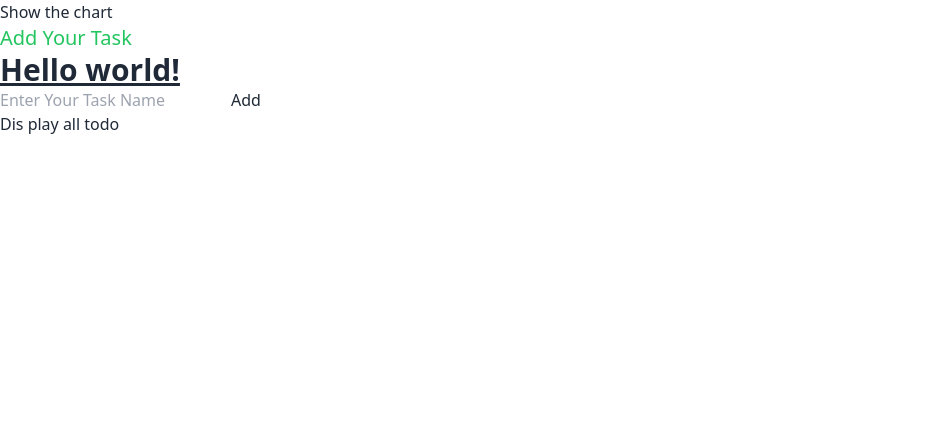
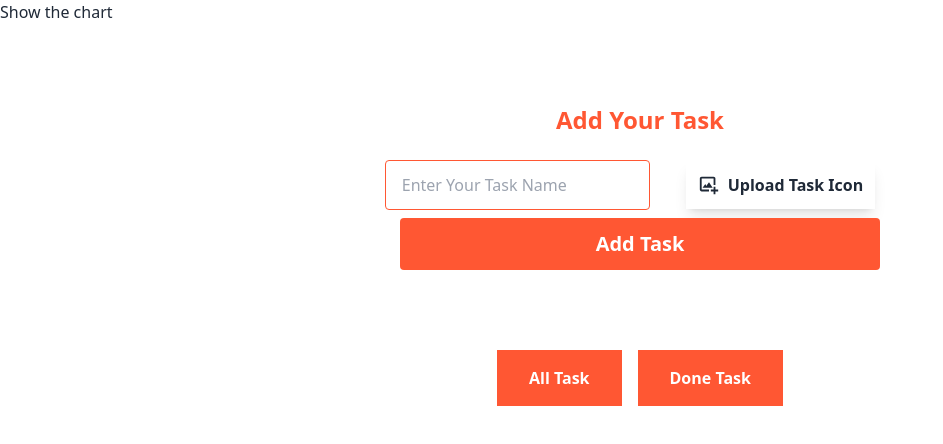
Before and after one commit to mdsultanmahmud/todo-task-learn-cloud, a React (Vite) app: page / in a window 1280 px wide. Shown: the top 444 px of the page, without its empty margins (0-943 px from the left). Built offline with nearby package versions, Linux system fonts and the light colour scheme.

Commit message:
add task section done

```diff
--- a/package.json
+++ b/package.json
@@ -10,9 +10,11 @@
     "start": "npm run dev"
   },
   "dependencies": {
+    "@react-icons/all-files": "^4.1.0",
     "daisyui": "^2.51.1",
     "react": "^18.2.0",
-    "react-dom": "^18.2.0"
+    "react-dom": "^18.2.0",
+    "react-icons": "^4.7.1"
   },
   "devDependencies": {
     "@types/react": "^18.0.27",
--- a/src/components/AddTodo.jsx
+++ b/src/components/AddTodo.jsx
@@ -1,15 +1,21 @@
 import React from 'react';
-
+import { BiImageAdd } from 'react-icons/bi'
 const AddTodo = () => {
     return (
-        <div>
-            <h1 className='text-xl text-green-500'>Add Your Task</h1>
-            <h1 className="text-3xl font-bold underline">
-                Hello world!
-            </h1>
-            <form>
-                <input type="text" placeholder='Enter Your Task Name' />
-                <button type='submit'>Add</button>
+        <div className='my-20 mx-20 px-20'>
+            <h1 className='text-2xl text-[#FF5733] text-center font-bold mb-6'>Add Your Task</h1>
+            <form className='text-center'>
+                <div className='flex gap-5 items-center justify-center'>
+                    <input className='px-4 py-3 outline-none border border-[#FF5733] mr-4 rounded' type="text" placeholder='Enter Your Task Name' />
+                    <label htmlFor="file-upload" className='cursor-pointer'>
+                        <div className='flex items-center shadow-lg p-3'>
+                            <BiImageAdd size={22}/>
+                            <span className='font-bold ml-2'>Upload Task Icon</span>
+                        </div>
+                        <input type="file" id="file-upload" hidden /></label>
+                    <br />
+                </div>
+                <button className='bg-[#FF5733] px-4 py-3 rounded text-white text-xl font-bold w-1/2 mt-2' type='submit'>Add Task</button>
             </form>
         </div>
     );
--- a/src/components/DisplayTodo.jsx
+++ b/src/components/DisplayTodo.jsx
@@ -1,9 +1,12 @@
-import React from 'react';
+import React, { useState } from 'react';
 
 const DisplayTodo = () => {
     return (
-        <div>
-            <h1>Dis play all todo</h1>
+        <div className='mx-20 px-20'>
+            <div className='text-center'>
+                <button className='px-8 py-4 font-bold bg-[#FF5733] hover:bg-[#6495ED] text-white mr-4'>All Task</button>
+                <button className='px-8 py-4 font-bold bg-[#FF5733] hover:bg-[#6495ED] text-white'>Done Task</button>
+            </div>
         </div>
     );
 };
```
Also changed, not shown: 1 other file (tests, documents, lock files or other folders).
